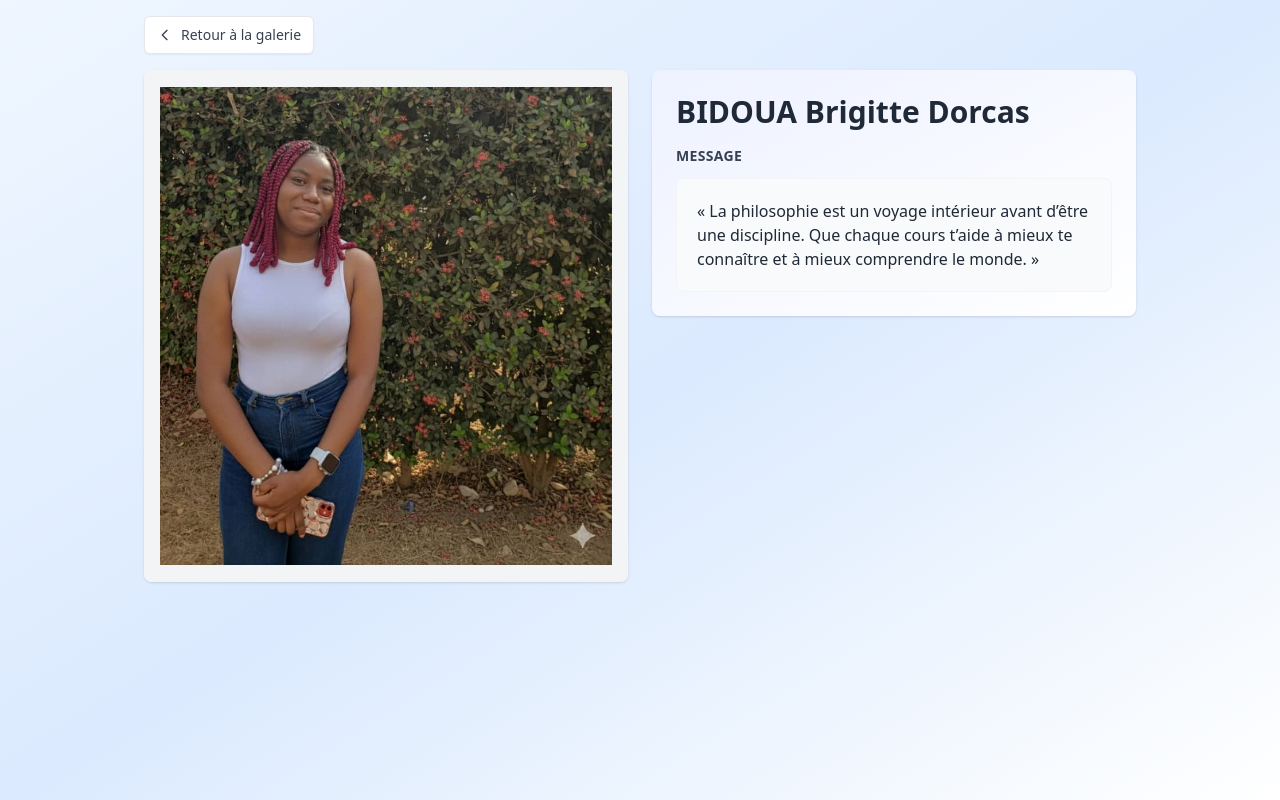
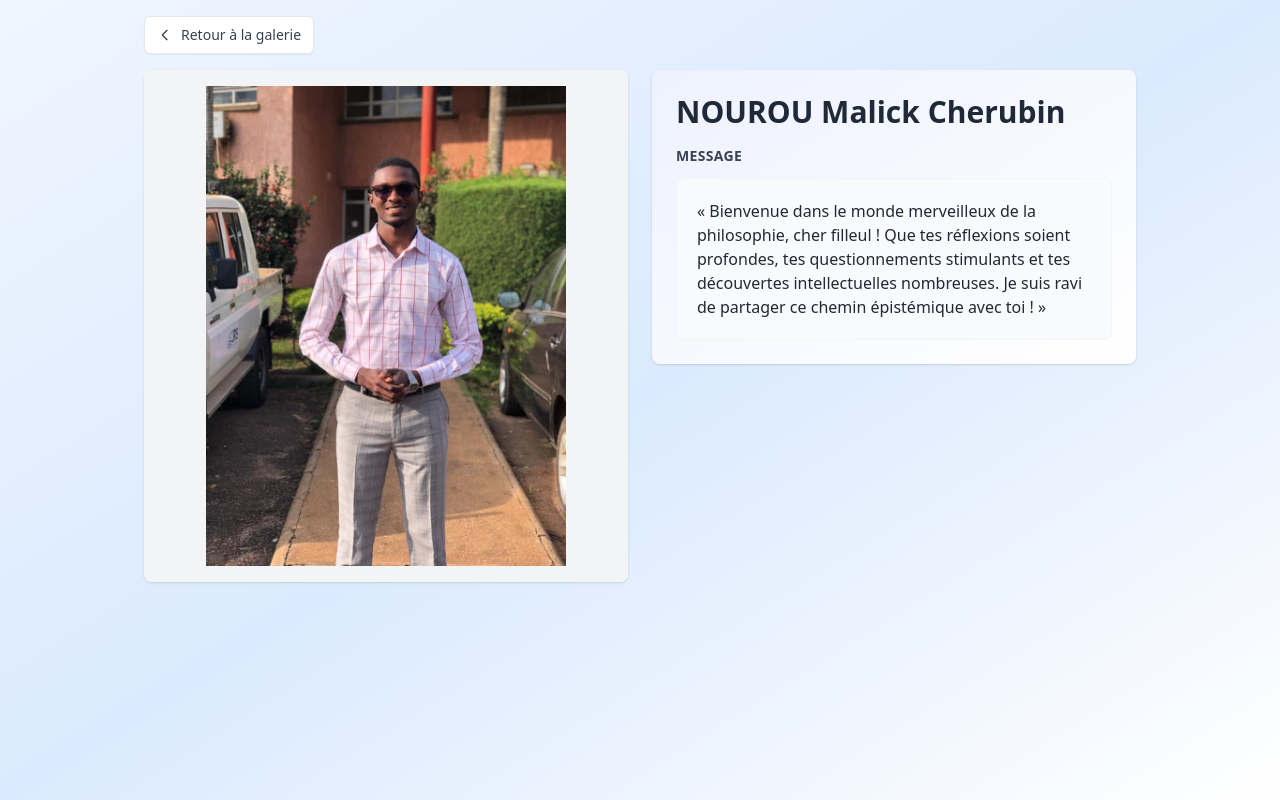
Before and after one commit to fabiolabi/choix_mentor, a React (Vite) app: page /person/1 in a window 1280 px wide. Built offline with nearby package versions, Linux system fonts and the light colour scheme.

Commit message:
modifications

```diff
--- a/src/components/Home.jsx
+++ b/src/components/Home.jsx
@@ -8,7 +8,7 @@ const Home = () => {
       <header className="fixed top-0 left-0 right-0 h-16 md:h-20 bg-white/95 backdrop-blur-md shadow-sm z-50">
         <div className="max-w-7xl mx-auto h-full flex items-center px-2 md:px-4">
           <Link to="/" className="flex items-center gap-3 -ml-20 md:-ml-24">
-            <div className="w-12 h-12 md:w-16 md:h-16 rounded-full overflow-hidden shadow-sm">
+            <div className="w-14 h-14 md:w-20 md:h-20 rounded-full overflow-hidden shadow-sm">
               <img src={new URL('../assets/photos/grill/logo.jpg', import.meta.url).href} alt="Logo" className="w-full h-full object-cover" />
             </div>
             <div>
@@ -19,8 +19,8 @@ const Home = () => {
 
         {/* Faculté block: positioned at the extreme right of the header, not circular, same visual size as left logo */}
         <div className="absolute right-3 md:right-6 top-1/2 transform -translate-y-1/2 flex items-center gap-3">
-          <div className="text-sm md:text-base font-medium text-gray-700">Faculté De Philosophie</div>
-          <div className="w-12 h-12 md:w-16 md:h-16 overflow-hidden shadow-sm">
+          <div className="text-sm md:text-base font-medium text-gray-700">Faculté de Philosophie</div>
+          <div className="w-14 h-14 md:w-20 md:h-20 overflow-hidden shadow-sm">
             <img src={new URL('../assets/photos/grill/faculte.png', import.meta.url).href} alt="Logo Faculté" className="w-full h-full object-cover" />
           </div>
         </div>
@@ -44,7 +44,7 @@ const Home = () => {
 
       {/* Galerie */}
       <div className="max-w-7xl mx-auto p-4">
-        <h2 className="text-2xl md:text-3xl font-semibold text-gray-800 mb-4">A la découverte de vos mentors.</h2>
+        <h2 className="text-2xl md:text-3xl font-semibold text-gray-800 mb-4">Allons à  la découverte des parrains et marraines.</h2>
         <div className="grid grid-cols-2 sm:grid-cols-3 md:grid-cols-4 lg:grid-cols-5 gap-6">
           {photos.map((photo) => (
             <Link
--- a/src/components/Person.jsx
+++ b/src/components/Person.jsx
@@ -9,7 +9,7 @@ const Person = () => {
   // Map certain grid ids to alternative images in `individuel` (shuffled mapping).
   // You asked "pas dans l'ordre" — we map each grid id to a different individuel image.
   const individuelMap = {
-    '1': '8',
+    '1': '1',
     '2': '11',
     '3': '1',
     '4': '2',
@@ -64,10 +64,6 @@ const Person = () => {
       message: `« Bienvenue à l’UCAC ! Je vous encourage à persévérer, à vous épanouir dans vos études et à faire preuve de curiosité intellectuelle. Ensemble, nous allons explorer les idées qui nous animent. »`,
     },
 
-    '8': {
-      name: 'BIDOUA Brigitte Dorcas ',
-      message: `« La philosophie est un voyage intérieur avant d’être une discipline. Que chaque cours t’aide à mieux te connaître et à mieux comprendre le monde. »`,
-    },
 
     '9': {
       name: 'ZAZA Paul ',
--- a/src/data/photos.js
+++ b/src/data/photos.js
@@ -2,15 +2,15 @@
 export const photos = [
   { id: 1, name: "Alexis Kagame", message: "", gridSrc: new URL('../assets/photos/grill/alexis-kagame.jpg', import.meta.url).href, fullSrc: new URL('../assets/photos/grill/alexis-kagame.jpg', import.meta.url).href },
   { id: 2, name: "Aristote", message: "", gridSrc: new URL('../assets/photos/grill/Aristote.jpg', import.meta.url).href, fullSrc: new URL('../assets/photos/grill/Aristote.jpg', import.meta.url).href },
-  { id: 3, name: "Hannah", message: "", gridSrc: new URL('../assets/photos/grill/hannah.jpg', import.meta.url).href, fullSrc: new URL('../assets/photos/grill/hannah.jpg', import.meta.url).href },
-  { id: 4, name: "Hubert", message: "", gridSrc: new URL('../assets/photos/grill/HUBERT.jpg', import.meta.url).href, fullSrc: new URL('../assets/photos/grill/HUBERT.jpg', import.meta.url).href },
-  { id: 5, name: "Marcien", message: "", gridSrc: new URL('../assets/photos/grill/Marcien.jpg', import.meta.url).href, fullSrc: new URL('../assets/photos/grill/Marcien.jpg', import.meta.url).href },
-  { id: 6, name: "Obenga", message: "", gridSrc: new URL('../assets/photos/grill/Obenga.jpg', import.meta.url).href, fullSrc: new URL('../assets/photos/grill/Obenga.jpg', import.meta.url).href },
+
+  { id: 4, name: "Hubert Mono Ndjana", message: "", gridSrc: new URL('../assets/photos/grill/HUBERT.jpg', import.meta.url).href, fullSrc: new URL('../assets/photos/grill/HUBERT.jpg', import.meta.url).href },
+  { id: 5, name: "Marcien TOWA", message: "", gridSrc: new URL('../assets/photos/grill/Marcien.jpg', import.meta.url).href, fullSrc: new URL('../assets/photos/grill/Marcien.jpg', import.meta.url).href },
+  { id: 6, name: "Théophile Obenga", message: "", gridSrc: new URL('../assets/photos/grill/Obenga.jpg', import.meta.url).href, fullSrc: new URL('../assets/photos/grill/Obenga.jpg', import.meta.url).href },
   { id: 7, name: "Olivier Reboul", message: "", gridSrc: new URL('../assets/photos/grill/olivier-reboul.jpg', import.meta.url).href, fullSrc: new URL('../assets/photos/grill/olivier-reboul.jpg', import.meta.url).href },
   { id: 8, name: "Platon", message: "", gridSrc: new URL('../assets/photos/grill/platon.jpg', import.meta.url).href, fullSrc: new URL('../assets/photos/grill/platon.jpg', import.meta.url).href },
   { id: 9, name: "Plotin", message: "", gridSrc: new URL('../assets/photos/grill/plotin.jpg', import.meta.url).href, fullSrc: new URL('../assets/photos/grill/plotin.jpg', import.meta.url).href },
   { id: 10, name: "Socrate", message: "", gridSrc: new URL('../assets/photos/grill/Socrate.jpeg', import.meta.url).href, fullSrc: new URL('../assets/photos/grill/Socrate.jpeg', import.meta.url).href },
-  { id: 11, name: "Sophie", message: "", gridSrc: new URL('../assets/photos/grill/sophie.jpg', import.meta.url).href, fullSrc: new URL('../assets/photos/grill/sophie.jpg', import.meta.url).href },
+  { id: 11, name: " Sophie Oluwole", message: "", gridSrc: new URL('../assets/photos/grill/sophie.jpg', import.meta.url).href, fullSrc: new URL('../assets/photos/grill/sophie.jpg', import.meta.url).href },
 ];
 
 export default photos;
```
